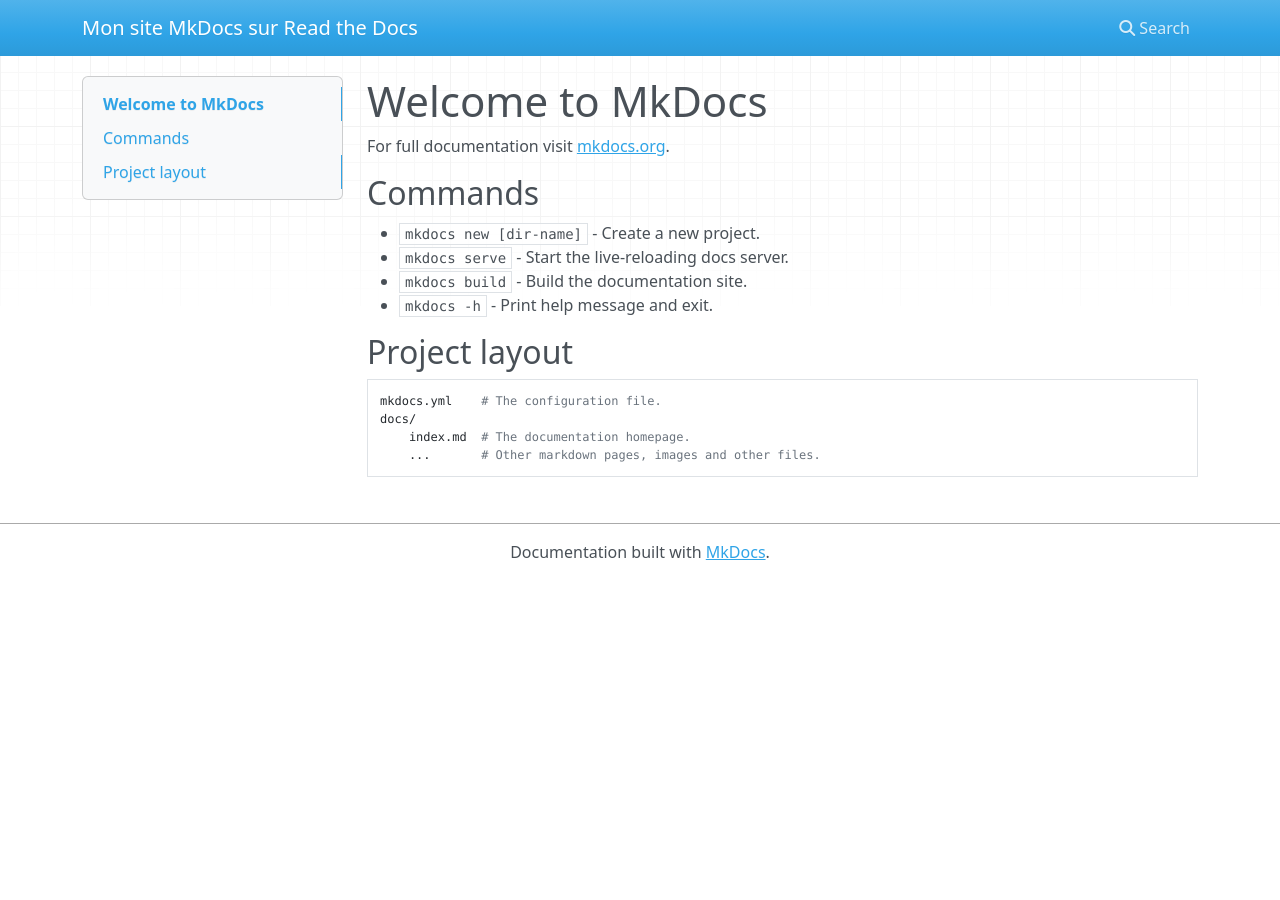
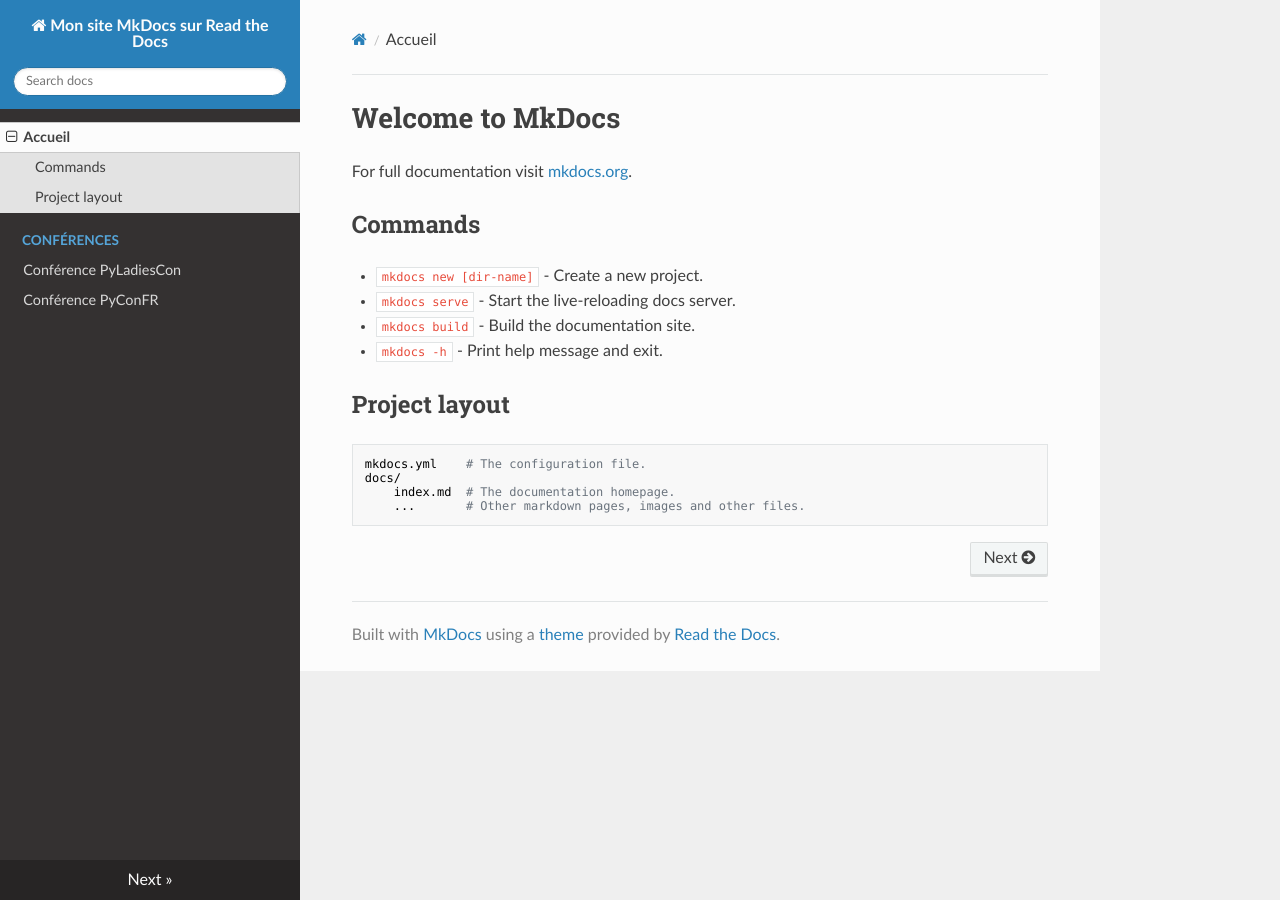
Before and after one commit to fconil/my-mkdocs-site-on-rtd, an MkDocs documentation site: the page built from docs/index.md, in a window 1280 px wide. Built offline with MkDocs 1.6.1, drawn with Linux system fonts in a browser that asks for light colours; nearby versions of some CDN libraries.

Commit message:
Add some content, navigation and change theme

```diff
--- a/mkdocs.yml
+++ b/mkdocs.yml
@@ -1 +1,7 @@
 site_name: Mon site MkDocs sur Read the Docs
+nav:
+  - Accueil: index.md
+  - Conférences:
+    - Conférence PyLadiesCon: conferences/pyladiescon.md
+    - Conférence PyConFR: conferences/pyconfr.md
+theme: readthedocs
```
Also changed, not shown: docs/conferences/pyconfr.md (added, +8 -0 lines), docs/conferences/pyladiescon.md (added, +7 -0 lines), docs/conferences/logo-pyconfr-2025.svg (added), docs/conferences/logo-pyladiescon.svg (added).
